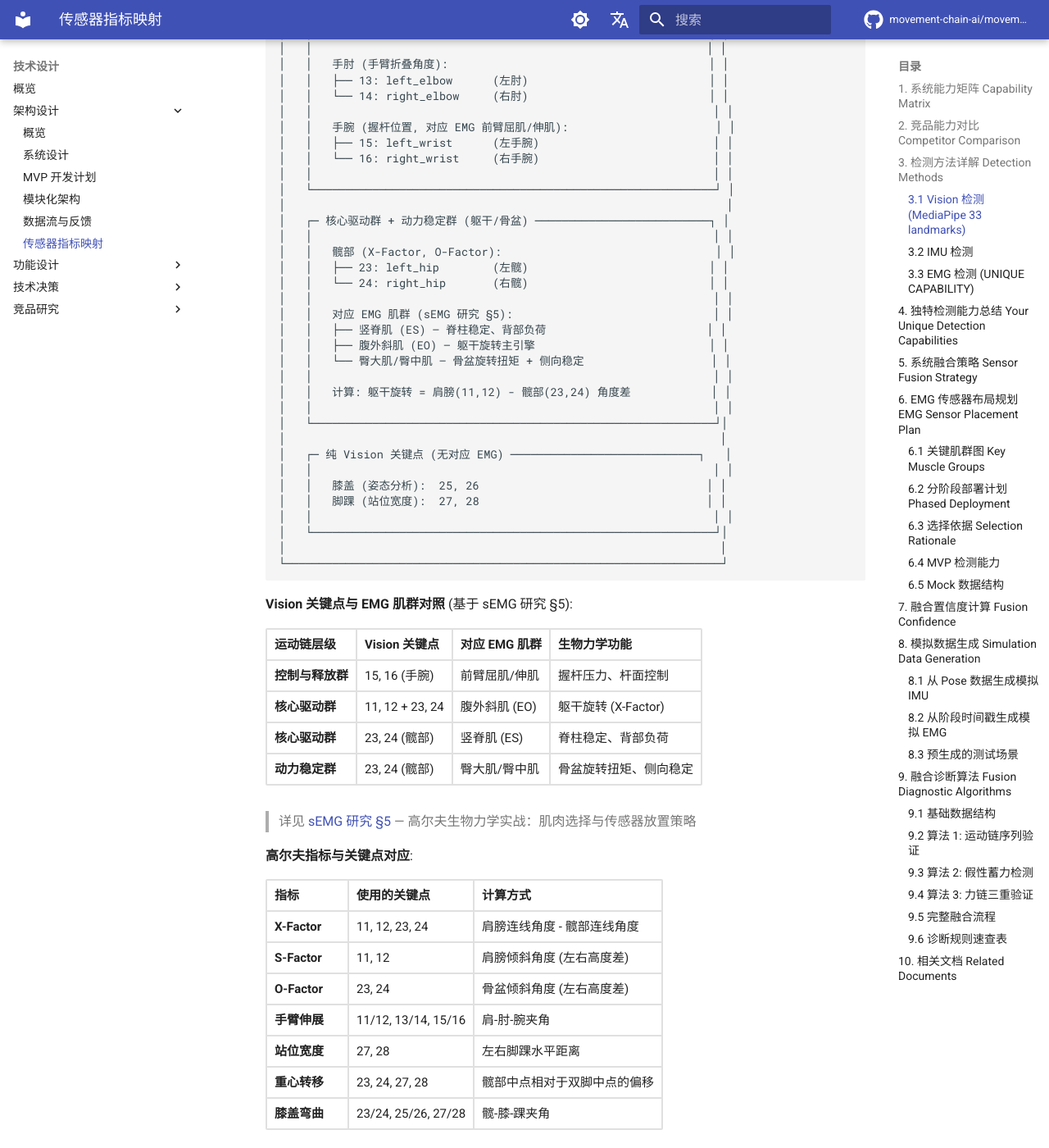
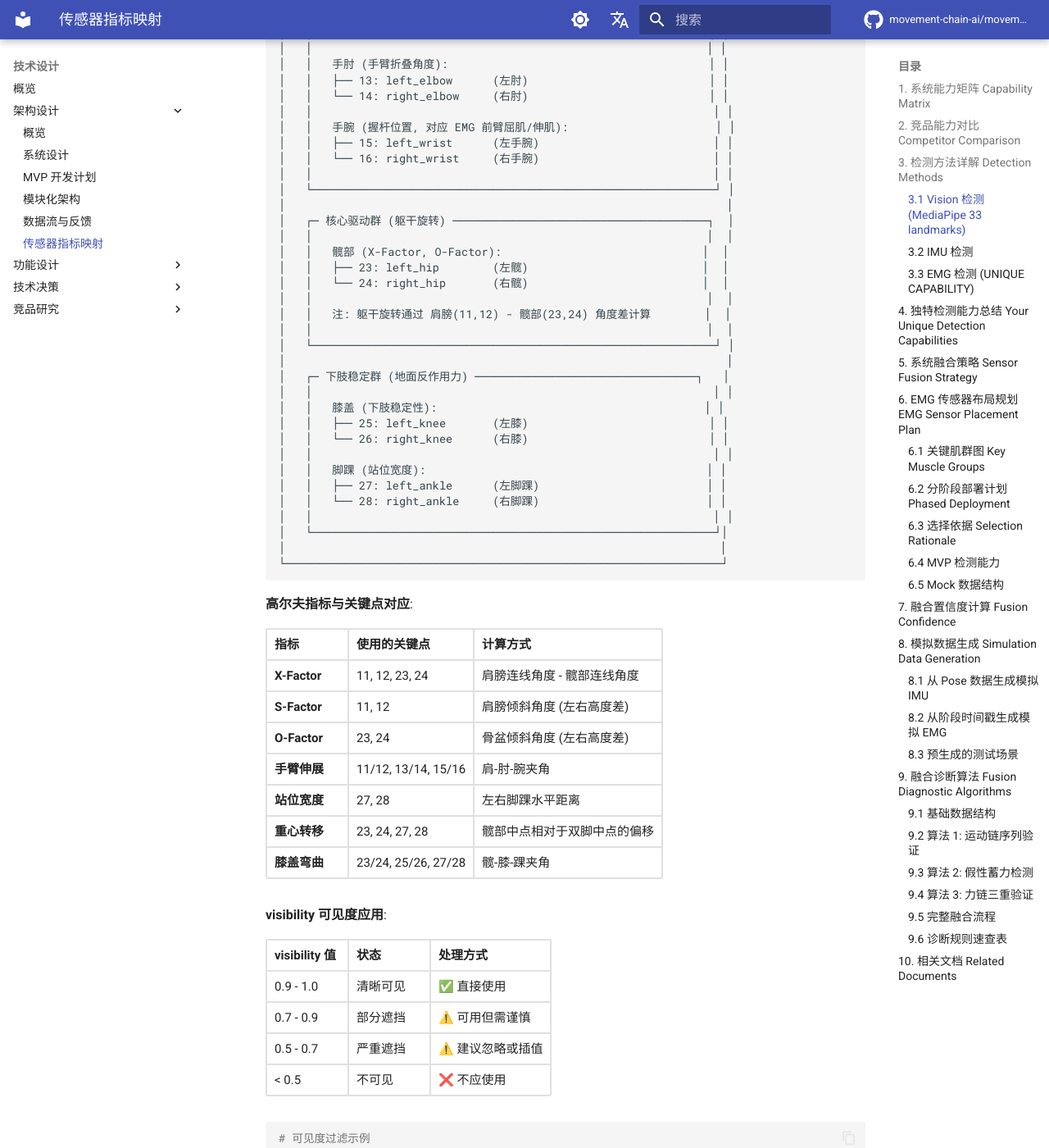
Before and after one commit to movement-chain-ai/movement-chain-docs, an MkDocs documentation site: the page built from docs/zh/design/architecture/sensor-metric-mapping.md, in a window 1280 px wide and 1400 px high, scrolled down 4514 px. Shown: the whole window at 82% size. Built offline with MkDocs 1.6.1 and Material for MkDocs 9.7.7, drawn with Linux system fonts in a browser that asks for light colours; comment, search, counter and statistics services are not loaded; the version menu is left out.

Commit message:
revert: 恢复 MediaPipe 关键点原始结构
- Vision 关键点 (MediaPipe 33点) 和 EMG 肌群是两个独立的概念
- 恢复下肢稳定群: 膝盖 (25, 26)、脚踝 (27, 28)
- 移除 Vision-EMG 对照表（两者不应混淆）

🤖 Generated with [Claude Code](https://claude.com/claude-code)

Co-Authored-By: Claude Opus 4.5 <noreply@anthropic.com>

````diff
--- a/docs/zh/design/architecture/sensor-metric-mapping.md
+++ b/docs/zh/design/architecture/sensor-metric-mapping.md
@@ -185,41 +185,30 @@ MediaPipe Pose 每帧输出 **33 个关键点**，每个关键点包含 4 个数
 │   │                                                            │ │
 │   └────────────────────────────────────────────────────────────┘ │
 │                                                                  │
-│   ┌─ 核心驱动群 + 动力稳定群 (躯干/骨盆) ──────────────────────────┐ │
+│   ┌─ 核心驱动群 (躯干旋转) ──────────────────────────────────────┐  │
+│   │                                                           │  │
+│   │   髋部 (X-Factor, O-Factor):                              │  │
+│   │   ├── 23: left_hip        (左髋)                          │  │
+│   │   └── 24: right_hip       (右髋)                          │  │
+│   │                                                           │  │
+│   │   注: 躯干旋转通过 肩膀(11,12) - 髋部(23,24) 角度差计算        │  │
+│   │                                                           │  │
+│   └────────────────────────────────────────────────────────────┘ │
+│                                                                  │
+│   ┌─ 下肢稳定群 (地面反作用力) ─────────────────────────────────┐   │
 │   │                                                            │ │
-│   │   髋部 (X-Factor, O-Factor):                                │ │
-│   │   ├── 23: left_hip        (左髋)                           │ │
-│   │   └── 24: right_hip       (右髋)                           │ │
+│   │   膝盖 (下肢稳定性):                                        │ │
+│   │   ├── 25: left_knee       (左膝)                           │ │
+│   │   └── 26: right_knee      (右膝)                           │ │
 │   │                                                            │ │
-│   │   对应 EMG 肌群 (sEMG 研究 §5):                              │ │
-│   │   ├── 竖脊肌 (ES) — 脊柱稳定、背部负荷                        │ │
-│   │   ├── 腹外斜肌 (EO) — 躯干旋转主引擎                          │ │
-│   │   └── 臀大肌/臀中肌 — 骨盆旋转扭矩 + 侧向稳定                   │ │
-│   │                                                            │ │
-│   │   计算: 躯干旋转 = 肩膀(11,12) - 髋部(23,24) 角度差            │ │
-│   │                                                            │ │
-│   └────────────────────────────────────────────────────────────┘│
-│                                                                 │
-│   ┌─ 纯 Vision 关键点 (无对应 EMG) ────────────────────────────┐   │
-│   │                                                            │ │
-│   │   膝盖 (姿态分析):  25, 26                                  │ │
-│   │   脚踝 (站位宽度):  27, 28                                  │ │
+│   │   脚踝 (站位宽度):                                          │ │
+│   │   ├── 27: left_ankle      (左脚踝)                         │ │
+│   │   └── 28: right_ankle     (右脚踝)                         │ │
 │   │                                                            │ │
 │   └────────────────────────────────────────────────────────────┘│
 │                                                                 │
 └─────────────────────────────────────────────────────────────────┘
 ```
-
-**Vision 关键点与 EMG 肌群对照** (基于 sEMG 研究 §5):
-
-| 运动链层级 | Vision 关键点 | 对应 EMG 肌群 | 生物力学功能 |
-|-----------|--------------|--------------|-------------|
-| **控制与释放群** | 15, 16 (手腕) | 前臂屈肌/伸肌 | 握杆压力、杆面控制 |
-| **核心驱动群** | 11, 12 + 23, 24 | 腹外斜肌 (EO) | 躯干旋转 (X-Factor) |
-| **核心驱动群** | 23, 24 (髋部) | 竖脊肌 (ES) | 脊柱稳定、背部负荷 |
-| **动力稳定群** | 23, 24 (髋部) | 臀大肌/臀中肌 | 骨盆旋转扭矩、侧向稳定 |
-
-> 详见 [sEMG 研究 §5](../../reference/semg-research-2024-2025.md) — 高尔夫生物力学实战：肌肉选择与传感器放置策略
 
 **高尔夫指标与关键点对应**:
 
````
